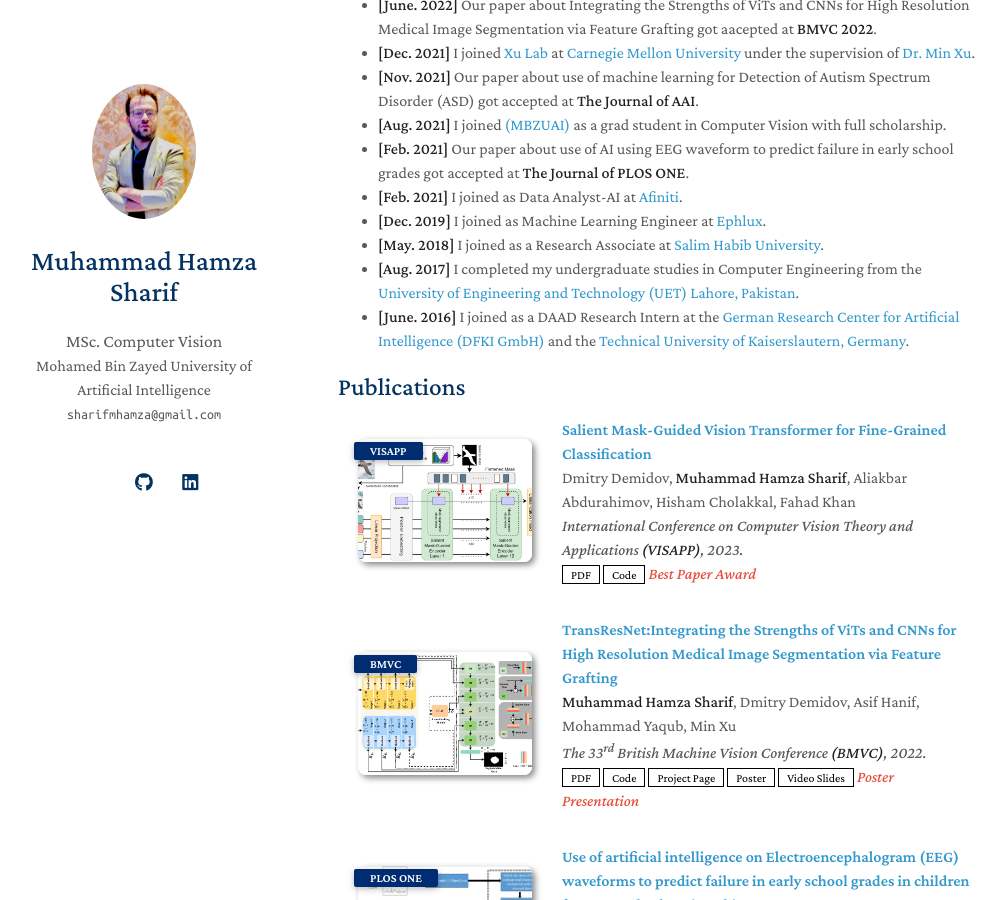
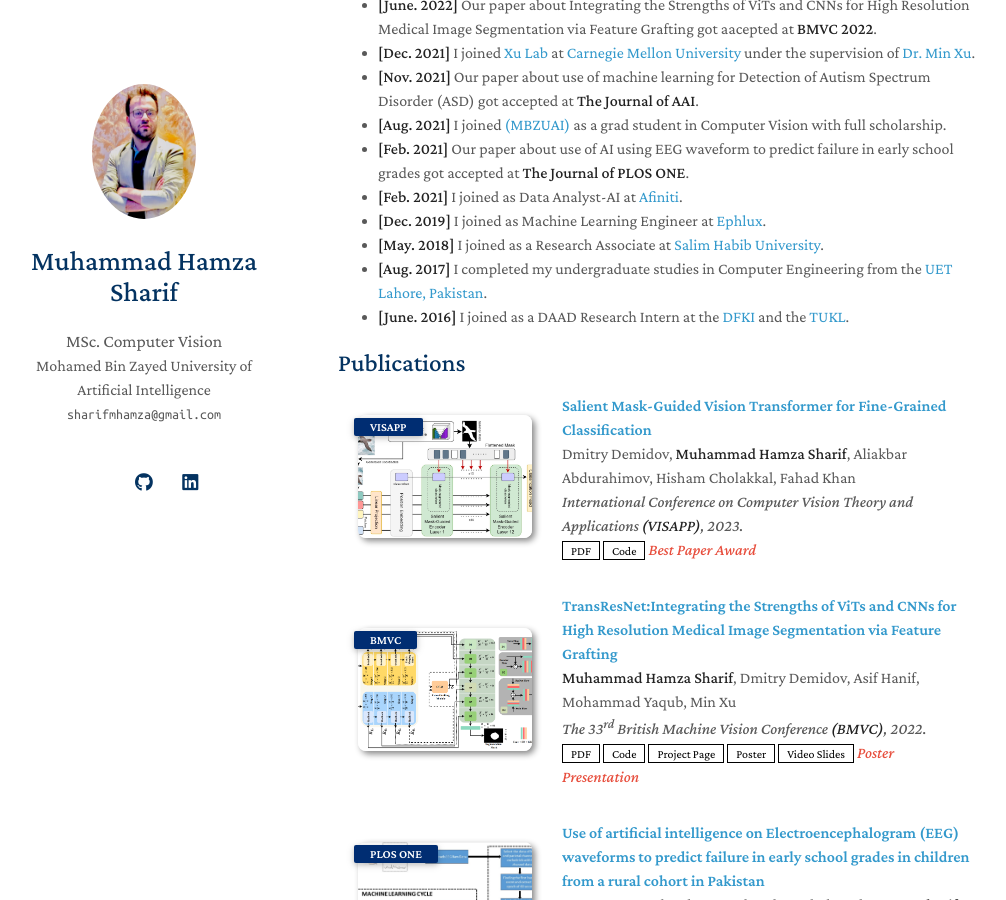
Before and after one commit to Sharifmhamza/sharifmhamza.github.io, a Jekyll site: the page built from index.md, in a window 1280 px wide and 900 px high, scrolled down 737 px. Shown: the whole window, without its empty margins (132-1138 px from the left). Built offline with Jekyll 4.4.1, drawn with Linux system fonts in a browser that asks for light colours; a style sheet for code colours, icons or effects is not loaded; our own code applies the rules of GitHub Pages for plain Markdown files.

Commit message:
Update index.md

```diff
--- a/index.md
+++ b/index.md
@@ -24,8 +24,8 @@
 - **[Feb. 2021]** I joined as Data Analyst-AI at [Afiniti](https://www.afiniti.com/).
 - **[Dec. 2019]** I joined as Machine Learning Engineer at [Ephlux](https://www.ephlux.com/).
 - **[May. 2018]** I joined as a Research Associate at [Salim Habib University](https://www.shu.edu.pk/).
-- **[Aug. 2017]** I completed my undergraduate studies in Computer Engineering from the [University of Engineering and Technology (UET) Lahore, Pakistan](https://www.uet.edu.pk/home/).
-- **[June. 2016]** I joined as a DAAD Research Intern at the [German Research Center for Artificial Intelligence (DFKI GmbH)](https://www.dfki.de/web) and the [Technical University of Kaiserslautern, Germany](https://rptu.de/en/).
+- **[Aug. 2017]** I completed my undergraduate studies in Computer Engineering from the [UET Lahore, Pakistan](https://www.uet.edu.pk/home/).
+- **[June. 2016]** I joined as a DAAD Research Intern at the [DFKI](https://www.dfki.de/web) and the [TUKL](https://rptu.de/en/).
 
 {% include_relative _includes/publications.md %}
 
```
